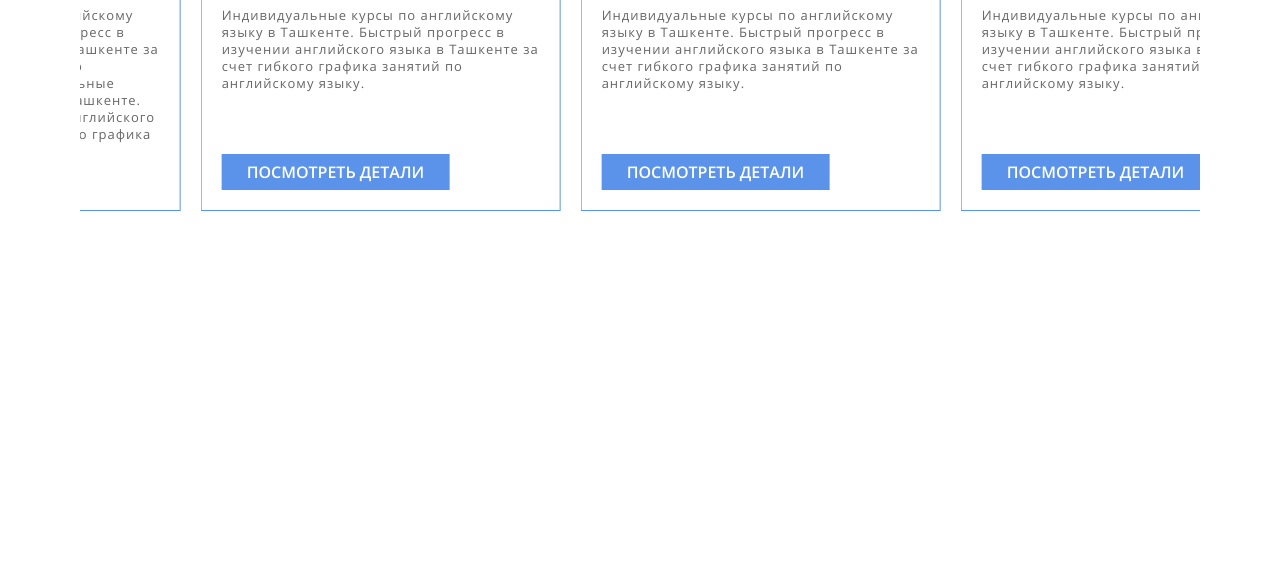
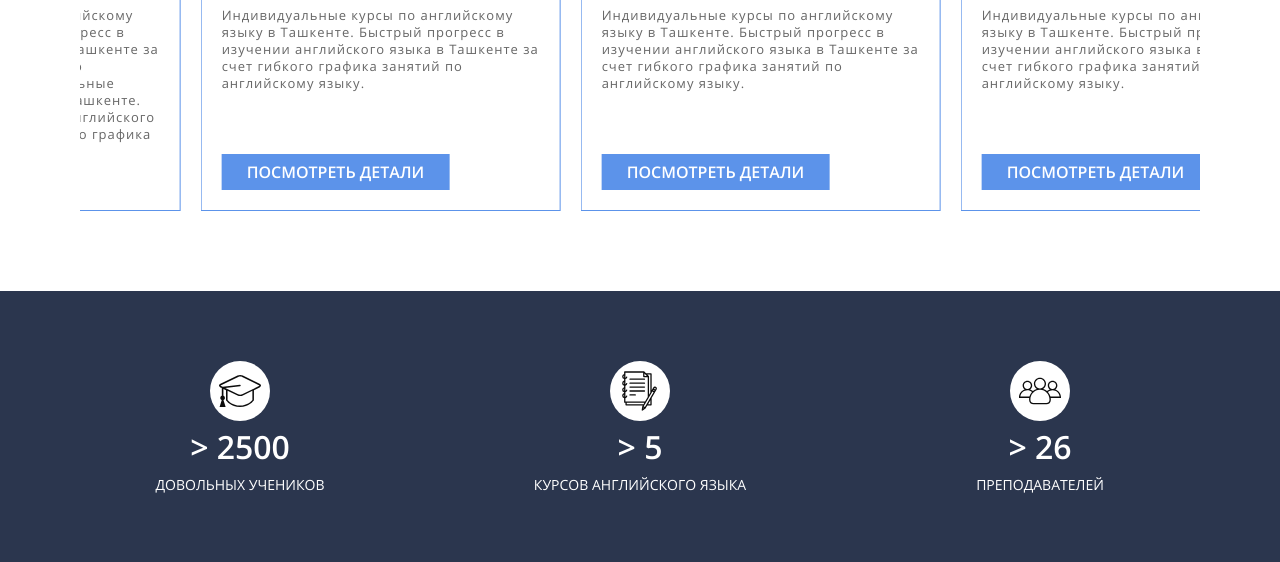
Before and after one commit to ShaxxKh/westpro, a website: page app/index.html in a window 1280 px wide. Shown: the part 1686-2248 px from the top of the page. Before the commit the page ends 1907 px from the top, so only its background shows below. Drawn offline with nearby package versions, Linux system fonts and the light colour scheme.

Commit message:
feat: add statistics block

```diff
--- a/app/index.html
+++ b/app/index.html
@@ -258,6 +258,39 @@
 					</div>
 				</div>
 			</section>
+			<section class="statistics">
+				<div class="statistics__container container">
+					<div class="statistics__item">
+						<img
+							src="./images/education.svg"
+							alt="education"
+							class="statistics__image"
+						/>
+						<h3 class="statistics__heading">&gt; 2500</h2>
+						<h4 class="statistics__info">ДОВОЛЬНЫХ УЧЕНИКОВ
+						</h4>
+					</div>
+					<div class="statistics__item">
+						<img
+							src="./images/notebook.svg"
+							alt="notebook"
+							class="statistics__image"
+						/>
+						<h3 class="statistics__heading">&gt; 5</h2>
+						<h4 class="statistics__info">КУРСОВ АНГЛИЙСКОГО ЯЗЫКА
+						</h4>
+					</div>
+					<div class="statistics__item">
+						<img
+							src="./images/people.svg"
+							alt="people"
+							class="statistics__image"
+						/>
+						<h3 class="statistics__heading">&gt; 26</h2>
+						<h4 class="statistics__info">ПРЕПОДАВАТЕЛЕЙ</h4>
+					</div>
+				</div>
+			</section>
 		</main>
 		<footer></footer>
 		<script src="./js/jquery.js"></script>
--- a/app/js/main.js
+++ b/app/js/main.js
@@ -9,11 +9,12 @@ $(document).ready(function () {
 		loop: true,
 		autoplayTimeout: 5000,
 		nav: true,
+		mouseDrag: true,
 		// stageOuterClass: "hero__carousel",
 		navContainerClass: "hero__nav-container",
 		navText: [
-			"<img class='hero__nav-img--left' src='./../images/left.svg'>",
-			"<img class='hero__nav-img--right' src='./../images/right.svg'>",
+			"<img class='hero__nav-img--left' src='./images/left.svg'>",
+			"<img class='hero__nav-img--right' src='./images/right.svg'>",
 		],
 		navClass: ["hero__nav-left", "hero__nav-right"],
 		animateOut: "animate__slideOutLeft",
--- /dev/null
+++ b/app/scss/statistics.scss
@@ -0,0 +1,34 @@
+.statistics {
+	width: 100vw;
+	background-color: $colorBackground;
+	margin-top: 7rem;
+	opacity: 0.95;
+}
+
+.statistics__container {
+	padding: 7rem 0;
+	display: flex;
+	justify-content: space-evenly;
+}
+.statistics__item {
+	display: flex;
+	flex-direction: column;
+	justify-content: center;
+	width: 25%;
+	align-items: center;
+}
+.statistics__image {
+	width: 6rem;
+	height: 6rem;
+}
+.statistics__heading {
+	font-size: 3.2rem;
+	font-weight: 700;
+	color: $colorWhite;
+	margin-top: 1rem;
+}
+.statistics__info {
+	font-size: 1.4rem;
+	color: $colorWhite;
+	margin-top: 1.5rem;
+}
--- a/app/scss/style.scss
+++ b/app/scss/style.scss
@@ -6,3 +6,4 @@
 @import "./hero.scss";
 @import "./courses.scss";
 @import "./about.scss";
+@import "./statistics.scss";
```
Also changed, not shown: app/css/style.min.css, app/images/education.svg (added), app/images/notebook.svg (added), app/images/people.svg (added), app/js/main.min.js.
